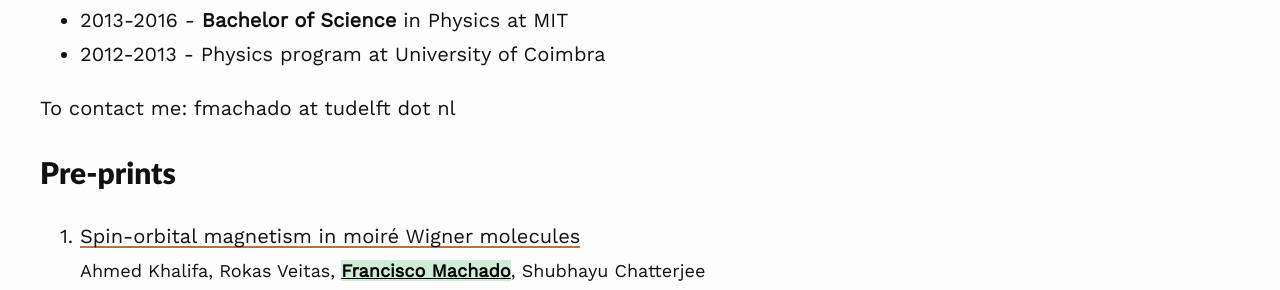
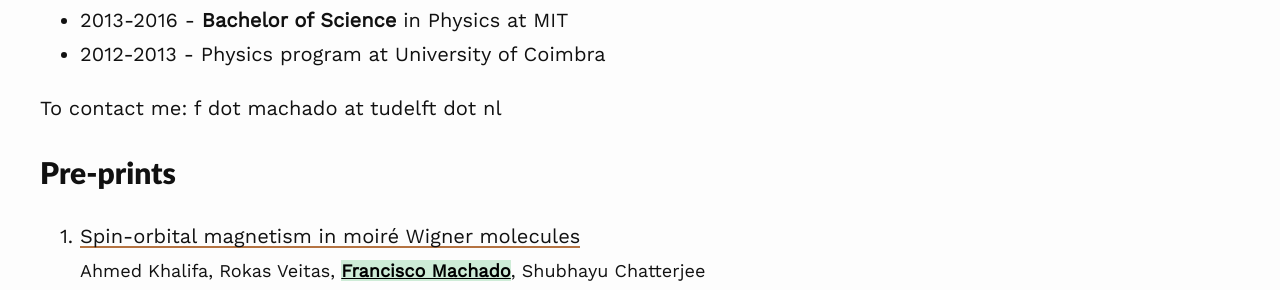
Before and after one commit to flmachado/flmachado.github.io, a Jekyll site: the page built from index.md, in a window 1280 px wide and 900 px high, scrolled down 621 px. Shown: the part 164-454 px from the top of the window. Built offline with Jekyll 4.4.1, drawn with Linux system fonts in a browser that asks for light colours; nearby versions of some CDN libraries.

Commit message:
Fix typo (again)

```diff
--- a/index.md
+++ b/index.md
@@ -25,7 +25,7 @@ Originally from Portugal, Physics has taken me through many places:
 - 2013-2016 - **Bachelor of Science** in Physics at MIT
 - 2012-2013 - Physics program at University of Coimbra
 
-To contact me: fmachado at tudelft dot nl
+To contact me: f dot machado at tudelft dot nl
 
 
 # Pre-prints
```
